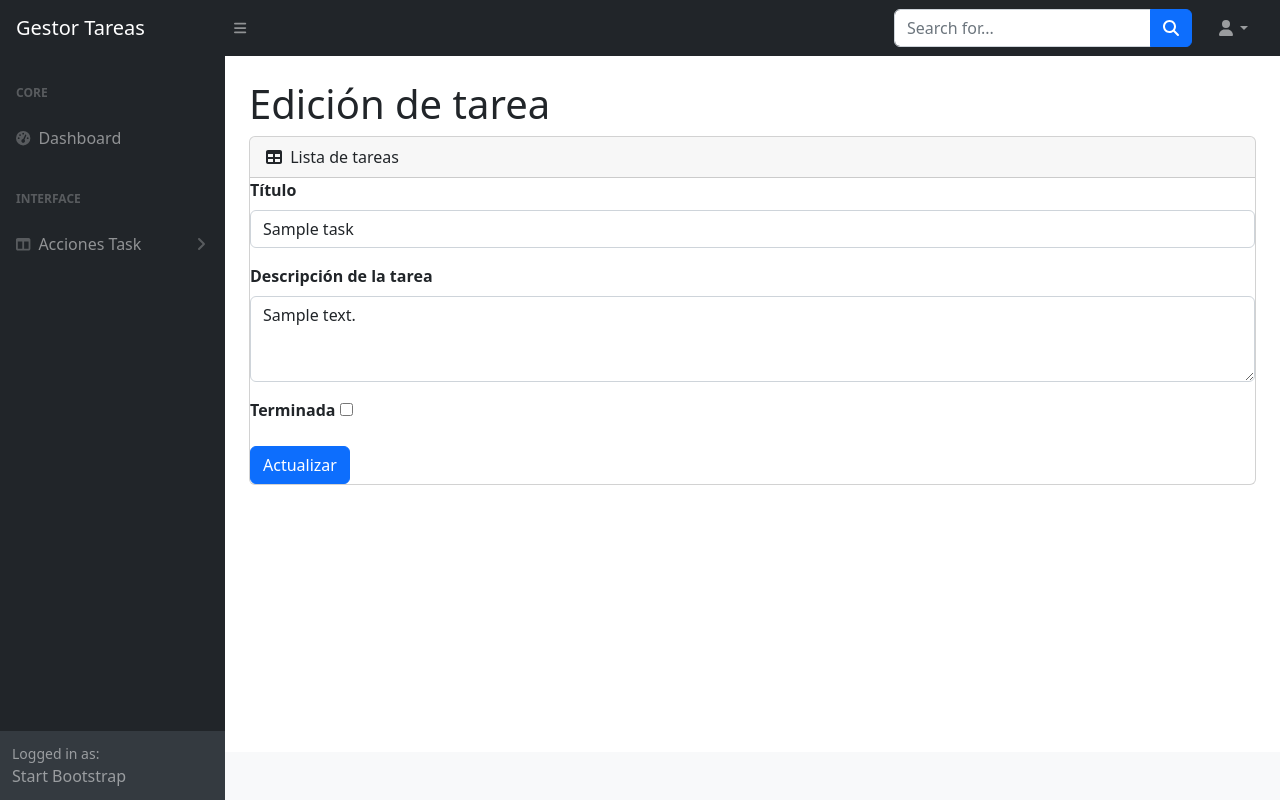
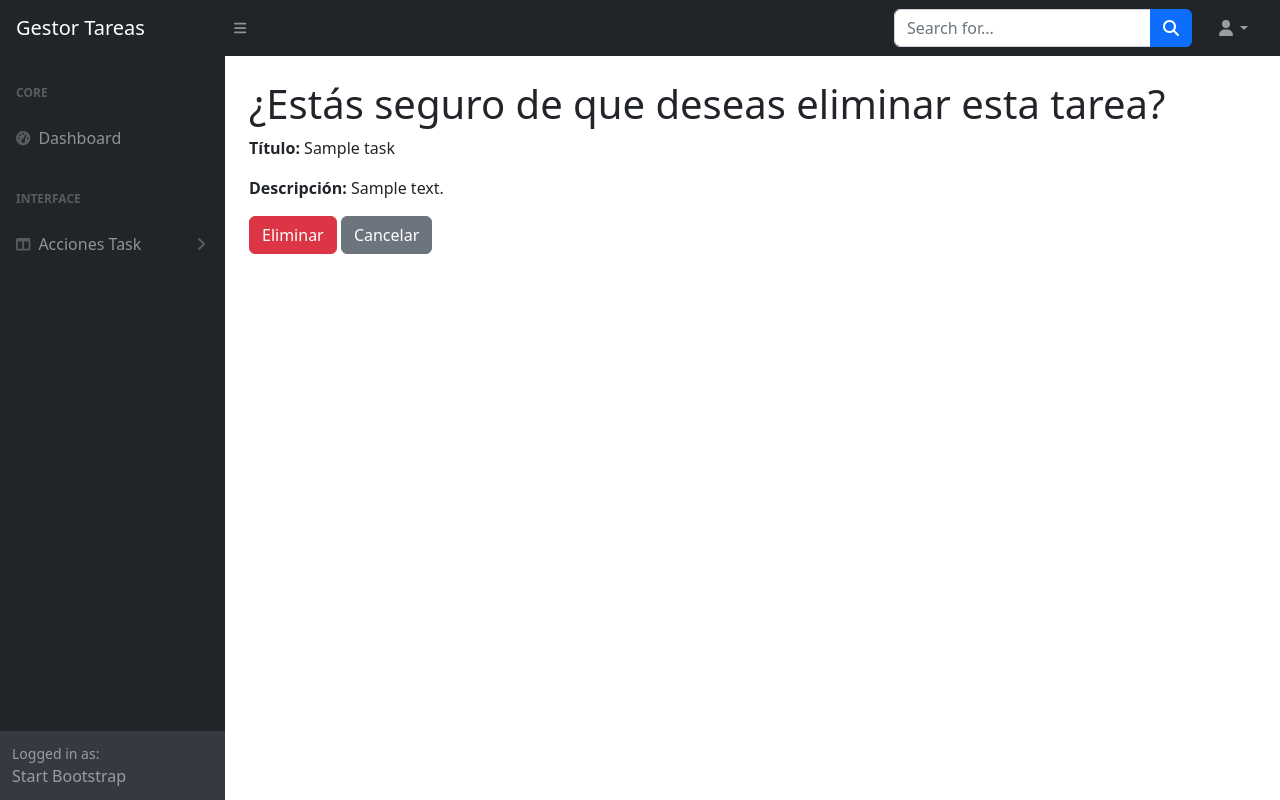
Before and after one commit to luisMorelo/project-todoapp, a Django app: page /eliminar-task/1/ in a window 1280 px wide. Run offline with Django 4.2, Linux system fonts and the light colour scheme; tables that the repository leaves empty hold one stand-in row (values such as "Sample post"); some libraries are stand-ins or nearby versions.

Commit message:
CRUD completo

```diff
--- a/todoapp/tasks/templates/eliminar-tarea.html
+++ b/todoapp/tasks/templates/eliminar-tarea.html
@@ -86,43 +86,22 @@
             <div id="layoutSidenav_content">
                 <main>
                     <div class="container-fluid px-4">
-                        <h1 class="mt-4">Actualiza o elimina una tareas</h1>
+                        <h1 class="mt-4"></h1>
                         <div class="row">
                             <div class="col-xl-6"></div>
                         </div>
-                        <div class="card mb-4">
-                            <div class="card-header">
-                                <i class="fas fa-table me-1"></i>
-                                Lista de tareas
-                            </div>
-                            <div class="card-body">
-                                <table class="table">
-                                    <thead>
-                                        <tr>
-                                            <th scope="col">TÍTULO</th>
-                                            <th scope="col">DESCRIPCIÓN</th>
-                                            <th scope="col">TERMINADO</th>
-                                            <th scope="col">ACCIONES</th>
-                                        </tr>
-                                    </thead>
-                                    <tbody>
-                                        {% for task in tasks %}
-                                        <tr>
-                                            <th scope="row">{{ task.titulo }}</th>
-                                            <td>{{ task.descripcion }}</td>
-                                            {% if task.terminado %}
-                                                <td>Si</td>
-                                                <td><button class="btn btn-info" style="background-color: rgb(0, 145, 0);">Ok</button></td>
-                                            {% else %}
-                                                <td>No</td>
-                                                <td><button class="btn btn-info" style="background-color: rgb(255, 51, 51);">Pendiente</button></td>
-                                            {% endif %}
 
-                                        </tr>
-                                        {% endfor %}
-                                    </tbody>
-                                </table>
-                            </div>
+                            <h1>¿Estás seguro de que deseas eliminar esta tarea?</h1>
+                                <p><strong>Título:</strong> {{ task.titulo }}</p>
+                                <p><strong>Descripción:</strong> {{ task.descripcion }}</p>
+
+                                <form action="" method="POST">
+                                    {% csrf_token %}
+                                    <button type="submit" class="btn btn-danger">Eliminar</button>
+                                    <a href="{% url 'dashboard' %}" class="btn btn-secondary">Cancelar</a>
+                                </form>
+
+
                         </div>
                     </div>
                 </main>
--- a/todoapp/tasks/views.py
+++ b/todoapp/tasks/views.py
@@ -103,7 +103,7 @@ def eliminar_tarea(request, task_id):
         task.delete()
         return redirect('dashboard')  # redirige a la lista de tareas después de eliminar
 
-    return render(request, 'editar-tarea.html', {'task': task})
+    return render(request, 'eliminar-tarea.html', {'task': task})
 
 
 #Lista de tareas y dashboart
```
